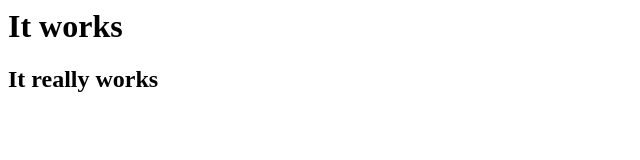
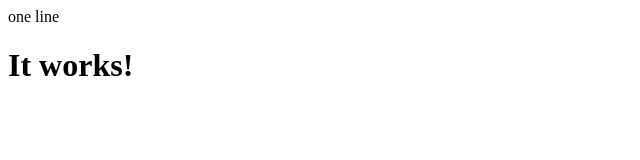
Before and after one commit to victortodoran/Tutoring, a plain HTML site: page index.html in a window 1280 px wide. Shown: the whole page, without its empty margins (0-640 px from the left). Drawn offline with Linux system fonts and the light colour scheme.

Commit message:
Second commit

```diff
--- a/index.html
+++ b/index.html
@@ -1,2 +1,2 @@
-<h1>It works</h1>
-<h2>It really works<h2>
+<p>one line</p>
+<h1>It works!</h1>
```
